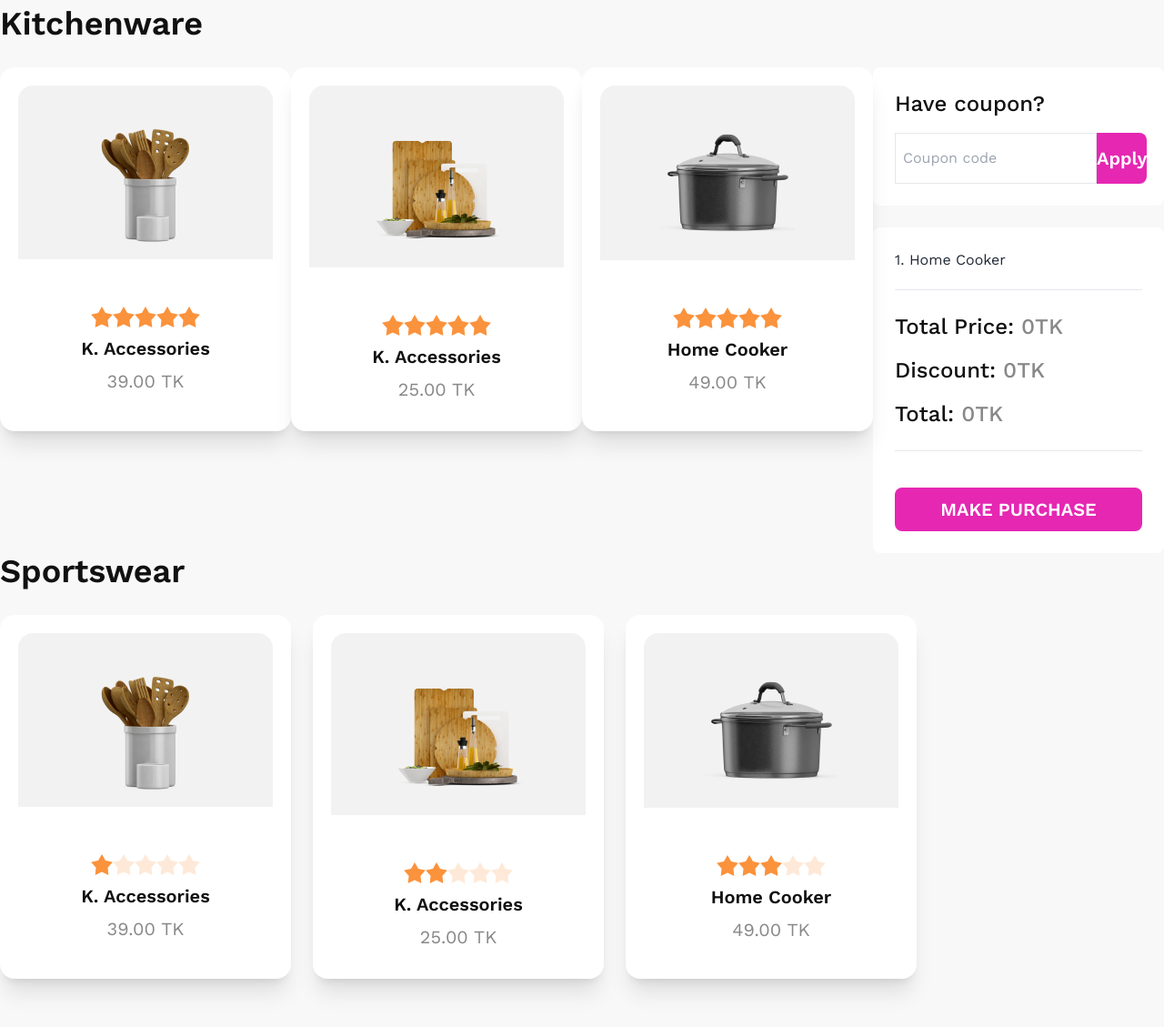
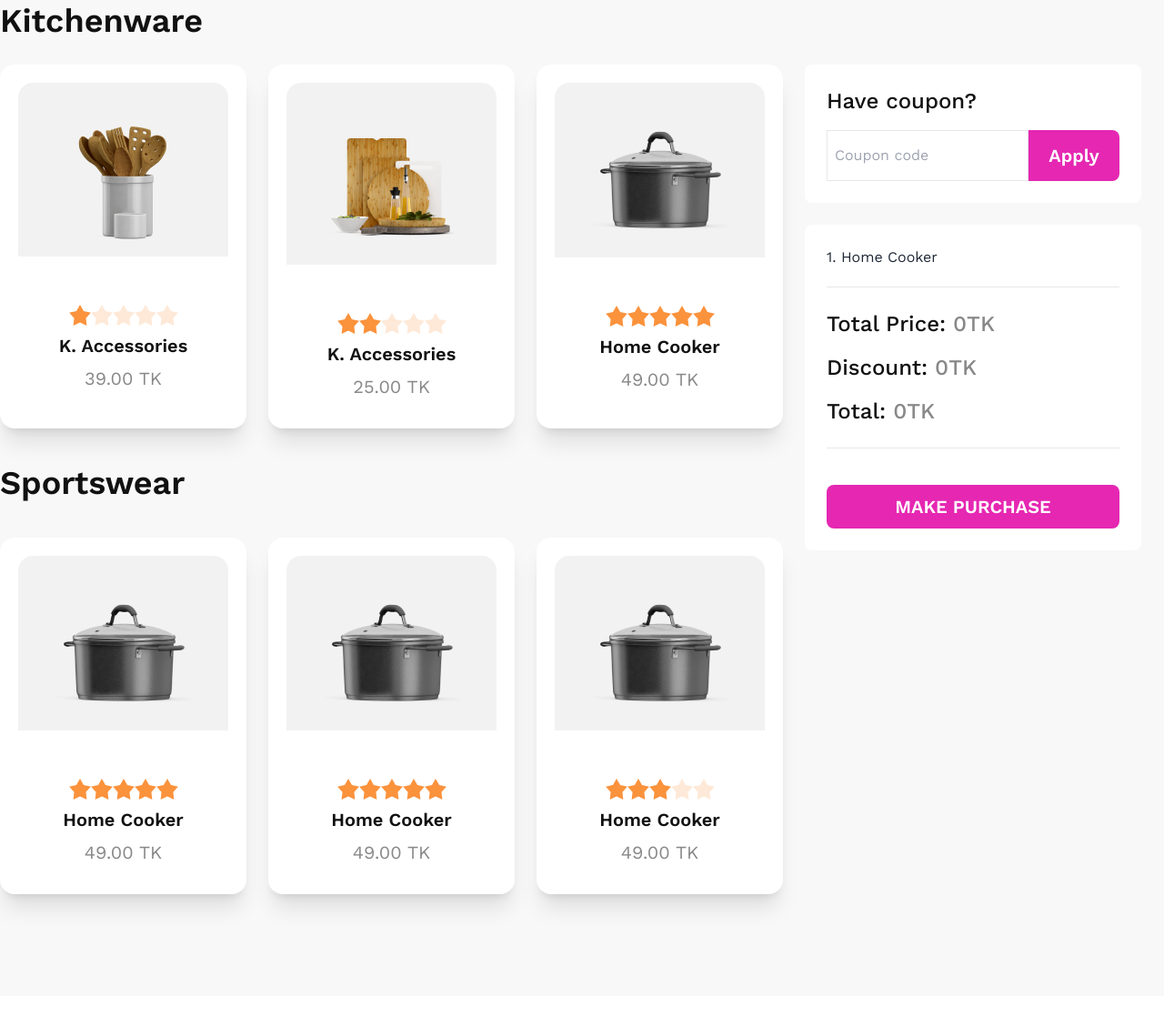
Before and after one commit to kamruzzamanbayezid/A5-summer-sale, a plain HTML site: page index.html in a window 1280 px wide. Shown: the part 781-1910 px from the top of the page at 91% size. After the commit the page ends 1876 px from the top, so only its background shows below. Drawn offline with nearby package versions, Linux system fonts and the light colour scheme; a script that the page names is missing.

Commit message:
added ui design of the project

```diff
--- a/index.html
+++ b/index.html
@@ -41,7 +41,7 @@
                   <!-- Banner Section -->
                   <div class="banner-content text-center mt-48">
                         <h4 class="text-3xl text-[#111] font-normal mb-10">---SALE FEVER---</h4>
-                        <h2 class="text-6xl text-[#111] font-bold mb-14">Purchase TK 200 or<br>above & get <span
+                        <h2 class="lg:text-6xl md:text-5xl text-4xl text-[#111] font-bold mb-14">Purchase TK 200 or<br>above & get <span
                                     class="text-commonColor">20% off</span></h2>
                         <div class="flex gap-4 text-center justify-center items-center">
                               <span class="text-[#111] font-medium text-2xl">Use Promo Code</span>
@@ -49,8 +49,8 @@
                                     class="px-6 btn btn-primary bg-commonColor hover:bg-rose-500 border-none text-[#FFF] text-2xl font-semibold">SELL200</button>
                         </div>
                   </div>
-                  <div class="banne-image">
-                        <img src="./images/Summer 1.png" alt="">
+                  <div class="banne-image max-w-2xl">
+                        <img class="w-full" src="./images/Summer 1.png" alt="">
                   </div>
             </section>
       </header> <!-- Header Section Start from Here -->
@@ -58,14 +58,15 @@
       <!-- Main Section Start From Here -->
       <main class="bg-[#F8F8F8] py-28">
 
-            <!-- Kitchen Wear Section -->
-            <h2 class="text-[#111] text-4xl font-semibold " style="max-width: 1440px; margin: 0 auto 28px;">Kitchenware</h2>
             <section style="max-width: 1440px; margin: 0 auto;" class="flex flex-col lg:flex-row gap-6">
                   <!-- cards || items -->
                   <div class="summer-products">
-                        <div class="kitchen-wear grid grid-cols-1 md:grid-cols-2 lg:grid-cols-3 gap-6">
+                        <div>
+                              <h2 class="text-center lg:text-start text-[#111] text-4xl font-semibold "
+                                    style="max-width: 1440px; margin: 0 auto 28px;">Kitchenware</h2>
+                              <div class=" kitchen-wear grid grid-cols-1 md:grid-cols-2 lg:grid-cols-3 gap-6">
                                     <!-- Card 1 -->
-                              <div class="card w-80 bg-base-100 shadow-xl">
+                                    <div class="card bg-base-100 shadow-xl mb-10">
                                           <figure class="px-10 pt-10 pb-4 m-5 bg-[#1111110d]">
                                                 <img src="./images/prod1.png" alt="Shoes" class="rounded-xl" />
                                           </figure>
@@ -83,13 +84,14 @@
                                                       <input type="radio" name="rating-1"
                                                             class="mask mask-star-2 bg-orange-400" />
                                                 </div>
-                                          <h2 class="card-title text-[#111] text-xl font-semibold">K. Accessories</h2>
+                                                <h2 class="card-title text-[#111] text-xl font-semibold">K. Accessories
+                                                </h2>
                                                 <p class="text-[#11111180] text-xl font-normal">39.00 TK</p>
                                           </div>
                                     </div>
 
                                     <!-- Card 2 -->
-                              <div class="card w-80 bg-base-100 shadow-xl">
+                                    <div class="card bg-base-100 shadow-xl mb-10">
                                           <figure class="px-10 pt-10 pb-4 m-5 bg-[#1111110d]">
                                                 <img src="./images/prod2.png" alt="Shoes" class="rounded-xl" />
                                           </figure>
@@ -107,13 +109,14 @@
                                                       <input type="radio" name="rating-2"
                                                             class="mask mask-star-2 bg-orange-400" />
                                                 </div>
-                                          <h2 class="card-title text-[#111] text-xl font-semibold">K. Accessories</h2>
+                                                <h2 class="card-title text-[#111] text-xl font-semibold">K. Accessories
+                                                </h2>
                                                 <p class="text-[#11111180] text-xl font-normal">25.00 TK</p>
                                           </div>
                                     </div>
 
                                     <!-- Card 3 -->
-                              <div class="card w-80 bg-base-100 shadow-xl">
+                                    <div class="card bg-base-100 shadow-xl mb-10">
                                           <figure class="px-10 pt-10 pb-4 m-5 bg-[#1111110d]">
                                                 <img src="./images/prod3.png" alt="Shoes" class="rounded-xl" />
                                           </figure>
@@ -132,19 +135,101 @@
                                                             class="mask mask-star-2 bg-orange-400" />
 
                                                 </div>
-                                          <h2 class="card-title text-[#111] text-xl font-semibold">Home Cooker</h2>
+                                                <h2 class="card-title text-[#111] text-xl font-semibold">Home Cooker
+                                                </h2>
                                                 <p class="text-[#11111180] text-xl font-normal">49.00 TK</p>
+                                          </div>
+                                    </div>
+                              </div>
+
+                              <h2 class="text-center lg:text-start text-[#111] text-4xl font-semibold "
+                                    style="max-width: 1440px; margin: 0 auto;">Sportswear</h2>
+                              <div class="kitchen-wear grid grid-cols-1 md:grid-cols-2 lg:grid-cols-3 gap-6">
+                                    <!-- Card 4 -->
+                                    <div class="relative card bg-base-100 shadow-xl mt-10">
+                                          <figure class="px-10 pt-10 pb-4 m-5 bg-[#1111110d]">
+                                                <img src="./images/prod3.png" alt="Shoes" class="rounded-xl" />
+                                          </figure>
+
+                                          <div class=" card-body items-center text-center">
+                                                <div class="rating">
+                                                      <input type="radio" name="rating-3"
+                                                            class="mask mask-star-2 bg-orange-400" />
+                                                      <input type="radio" name="rating-3"
+                                                            class="mask mask-star-2 bg-orange-400" />
+                                                      <input type="radio" name="rating-3"
+                                                            class="mask mask-star-2 bg-orange-400" checked />
+                                                      <input type="radio" name="rating-3"
+                                                            class="mask mask-star-2 bg-orange-400" />
+                                                      <input type="radio" name="rating-3"
+                                                            class="mask mask-star-2 bg-orange-400" />
+
+                                                </div>
+                                                <h2 class="card-title text-[#111] text-xl font-semibold">Home Cooker
+                                                </h2>
+                                                <p class="text-[#11111180] text-xl font-normal">49.00 TK</p>
+                                          </div>
+                                    </div>
+                                    <!-- Card 5 -->
+                                    <div class="card bg-base-100 shadow-xl mt-10">
+                                          <figure class="px-10 pt-10 pb-4 m-5 bg-[#1111110d]">
+                                                <img src="./images/prod3.png" alt="Shoes" class="rounded-xl" />
+                                          </figure>
+
+                                          <div class=" card-body items-center text-center">
+                                                <div class="rating">
+                                                      <input type="radio" name="rating-3"
+                                                            class="mask mask-star-2 bg-orange-400" />
+                                                      <input type="radio" name="rating-3"
+                                                            class="mask mask-star-2 bg-orange-400" />
+                                                      <input type="radio" name="rating-3"
+                                                            class="mask mask-star-2 bg-orange-400" checked />
+                                                      <input type="radio" name="rating-3"
+                                                            class="mask mask-star-2 bg-orange-400" />
+                                                      <input type="radio" name="rating-3"
+                                                            class="mask mask-star-2 bg-orange-400" />
+
+                                                </div>
+                                                <h2 class="card-title text-[#111] text-xl font-semibold">Home Cooker
+                                                </h2>
+                                                <p class="text-[#11111180] text-xl font-normal">49.00 TK</p>
+                                          </div>
+                                    </div>
+                                    <!-- Card 6 -->
+                                    <div class="card bg-base-100 shadow-xl mt-10">
+                                          <figure class="px-10 pt-10 pb-4 m-5 bg-[#1111110d]">
+                                                <img src="./images/prod3.png" alt="Shoes" class="rounded-xl" />
+                                          </figure>
+
+                                          <div class=" card-body items-center text-center">
+                                                <div class="rating">
+                                                      <input type="radio" name="rating-3"
+                                                            class="mask mask-star-2 bg-orange-400" />
+                                                      <input type="radio" name="rating-3"
+                                                            class="mask mask-star-2 bg-orange-400" />
+                                                      <input type="radio" name="rating-3"
+                                                            class="mask mask-star-2 bg-orange-400" checked />
+                                                      <input type="radio" name="rating-3"
+                                                            class="mask mask-star-2 bg-orange-400" />
+                                                      <input type="radio" name="rating-3"
+                                                            class="mask mask-star-2 bg-orange-400" />
+
+                                                </div>
+                                                <h2 class="card-title text-[#111] text-xl font-semibold">Home Cooker
+                                                </h2>
+                                                <p class="text-[#11111180] text-xl font-normal">49.00 TK</p>
+                                          </div>
                                     </div>
                               </div>
                         </div>
                   </div>
 
                   <!-- prices total -->
-                  <div class="counter">
+                  <div class="counter mt-[68px]">
                         <!-- Coupon code -->
-                        <div class="coupon bg-[#FFFFFF] p-6 max-w-xs rounded-lg">
+                        <div class="coupon bg-[#FFFFFF] p-6 lg:max-w-sm rounded-lg text-center lg:text-start">
                               <h4 class="text-[#111] text-2xl font-medium mb-4">Have coupon?</h4>
-                              <div class="flex">
+                              <div class="flex lg:justify-start justify-center">
                                     <input class="text-slate-500 pl-2 border" type="text" placeholder="Coupon code">
                                     <button
                                           class="bg-commonColor w-[100px] h-[56px] text-[#FFF] text-xl font-semibold rounded-r-lg hover:bg-rose-500">Apply</button>
@@ -173,92 +258,12 @@
                   </div>
             </section>
 
-            <!-- Sportswear Section -->
-            <h2 class="text-[#111] text-4xl font-semibold" style="max-width: 1440px; margin: 0 auto 28px;">Sportswear</h2>
-            <section style="max-width: 1440px; margin: 0 auto;" class="flex flex-col lg:flex-row gap-6">
-                  <!-- cards || items -->
-                  <div class="summer-products">
-                        <div class="kitchen-wear grid grid-cols-1 md:grid-cols-2 lg:grid-cols-3 gap-6">
-                              <!-- Card 1 -->
-                              <div class="card w-80 bg-base-100 shadow-xl">
-                                    <figure class="px-10 pt-10 pb-4 m-5 bg-[#1111110d]">
-                                          <img src="./images/prod1.png" alt="Shoes" class="rounded-xl" />
-                                    </figure>
 
-                                    <div class=" card-body items-center text-center">
-                                          <div class="rating">
-                                                <input type="radio" name="rating-1"
-                                                      class="mask mask-star-2 bg-orange-400" checked />
-                                                <input type="radio" name="rating-1"
-                                                      class="mask mask-star-2 bg-orange-400" />
-                                                <input type="radio" name="rating-1"
-                                                      class="mask mask-star-2 bg-orange-400" />
-                                                <input type="radio" name="rating-1"
-                                                      class="mask mask-star-2 bg-orange-400" />
-                                                <input type="radio" name="rating-1"
-                                                      class="mask mask-star-2 bg-orange-400" />
-                                          </div>
-                                          <h2 class="card-title text-[#111] text-xl font-semibold">K. Accessories</h2>
-                                          <p class="text-[#11111180] text-xl font-normal">39.00 TK</p>
-                                    </div>
-                              </div>
-
-                              <!-- Card 2 -->
-                              <div class="card w-80 bg-base-100 shadow-xl">
-                                    <figure class="px-10 pt-10 pb-4 m-5 bg-[#1111110d]">
-                                          <img src="./images/prod2.png" alt="Shoes" class="rounded-xl" />
-                                    </figure>
-
-                                    <div class=" card-body items-center text-center">
-                                          <div class="rating">
-                                                <input type="radio" name="rating-2"
-                                                      class="mask mask-star-2 bg-orange-400" />
-                                                <input type="radio" name="rating-2"
-                                                      class="mask mask-star-2 bg-orange-400" checked />
-                                                <input type="radio" name="rating-2"
-                                                      class="mask mask-star-2 bg-orange-400" />
-                                                <input type="radio" name="rating-2"
-                                                      class="mask mask-star-2 bg-orange-400" />
-                                                <input type="radio" name="rating-2"
-                                                      class="mask mask-star-2 bg-orange-400" />
-                                          </div>
-                                          <h2 class="card-title text-[#111] text-xl font-semibold">K. Accessories</h2>
-                                          <p class="text-[#11111180] text-xl font-normal">25.00 TK</p>
-                                    </div>
-                              </div>
-
-                              <!-- Card 3 -->
-                              <div class="card w-80 bg-base-100 shadow-xl">
-                                    <figure class="px-10 pt-10 pb-4 m-5 bg-[#1111110d]">
-                                          <img src="./images/prod3.png" alt="Shoes" class="rounded-xl" />
-                                    </figure>
-
-                                    <div class=" card-body items-center text-center">
-                                          <div class="rating">
-                                                <input type="radio" name="rating-3"
-                                                      class="mask mask-star-2 bg-orange-400" />
-                                                <input type="radio" name="rating-3"
-                                                      class="mask mask-star-2 bg-orange-400" />
-                                                <input type="radio" name="rating-3"
-                                                      class="mask mask-star-2 bg-orange-400" checked />
-                                                <input type="radio" name="rating-3"
-                                                      class="mask mask-star-2 bg-orange-400" />
-                                                <input type="radio" name="rating-3"
-                                                      class="mask mask-star-2 bg-orange-400" />
-
-                                          </div>
-                                          <h2 class="card-title text-[#111] text-xl font-semibold">Home Cooker</h2>
-                                          <p class="text-[#11111180] text-xl font-normal">49.00 TK</p>
-                                    </div>
-                              </div>
-                        </div>
-                  </div>
-
-            </section>
       </main>
       <!-- Main Section End Here -->
 
       <!-- JavaScript link -->
+      <script src="./js/utilities.js"></script>
       <script src="./js/style.js"></script>
 </body>
 
--- a/js/style.js
+++ /dev/null
@@ -1 +0,0 @@
-console.log('clicked');
--- /dev/null
+++ b/js/utilities.js
@@ -0,0 +1,3 @@
+function getInputValue(params) {
+
+}
```
Lines whose indentation alone changed are shown as unchanged.
